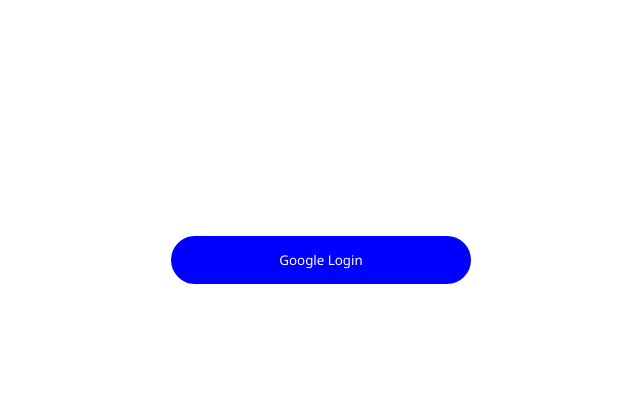
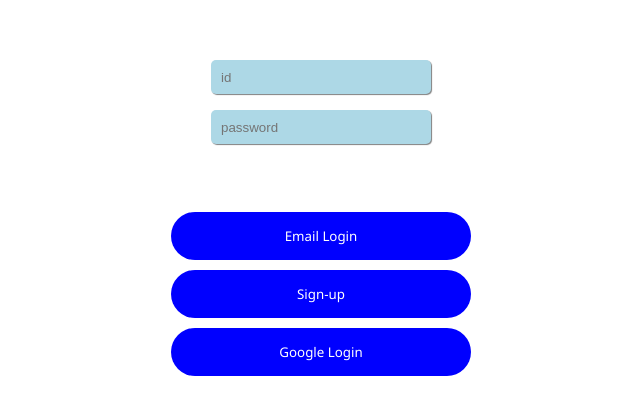
Before and after one commit to minsun0714/learn_Firebase, a React (Create React App) app: page / in a window 1280 px wide. Shown: the part 148-562 px from the top of the page, without its empty margins (319-959 px from the left). Built offline with nearby package versions, Linux system fonts and the light colour scheme; no server answers.

Commit message:
🎨 login input (id, password) 생성

```diff
--- a/src/App.tsx
+++ b/src/App.tsx
@@ -9,6 +9,35 @@
   signOut,
 } from "firebase/auth";
 import auth from "./service/firebase";
+
+const LoginInputWrapper = styled.div`
+  display: flex;
+  flex-direction: column;
+  justify-content: center;
+  align-items: center;
+  margin-bottom: -90px;
+`;
+
+const LoginForm = styled.form`
+  display: flex;
+  flex-direction: column;
+  justify-content: center;
+  align-items: center;
+  margin-top: 23vh;
+  margin-bottom: -20vh;
+`;
+
+const LoginInput = styled.input`
+  margin-top: 2vh;
+  padding: 2px 10px;
+  height: 30px;
+  width: 200px;
+  border-radius: 5px;
+  background-color: lightblue;
+  border: none;
+  box-shadow: 1px 1px 1px gray;
+`;
+
 const BtnWrapper = styled.div`
   height: 100vh;
   display: flex;
@@ -49,26 +78,34 @@
   };
 
   return (
+    <>
+      <LoginInputWrapper>
+        <LoginForm>
+          <LoginInput placeholder='id' />
+          <LoginInput placeholder='password' />
+        </LoginForm>
+      </LoginInputWrapper>
       <BtnWrapper className='App'>
         {userData ? `${userData.displayName}님 환영합니다~` : null}
-      <Btn onClick={handleGoogleLogin}>Google Login</Btn>
 
-      {/* <Link
+        <Link
           to={{
             pathname: `/mypage`,
           }}
         >
           <Btn>Email Login</Btn>
-      </Link> */}
+        </Link>
 
-      {/* <Link
+        <Link
           to={{
             pathname: `/sign-up`,
           }}
         >
           <Btn>Sign-up</Btn>
-      </Link> */}
+        </Link>
+        <Btn onClick={handleGoogleLogin}>Google Login</Btn>
       </BtnWrapper>
+    </>
   );
 }
 
```
Lines whose indentation alone changed are shown as unchanged.
